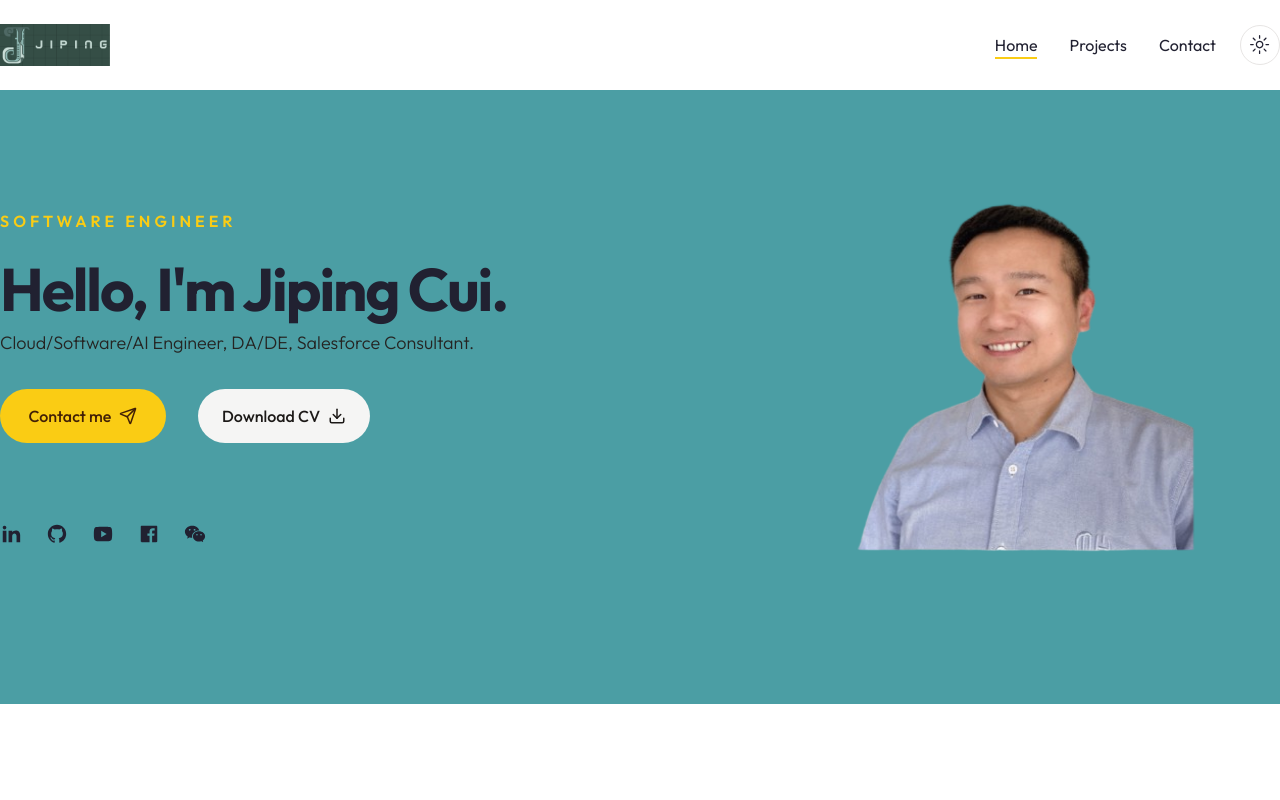
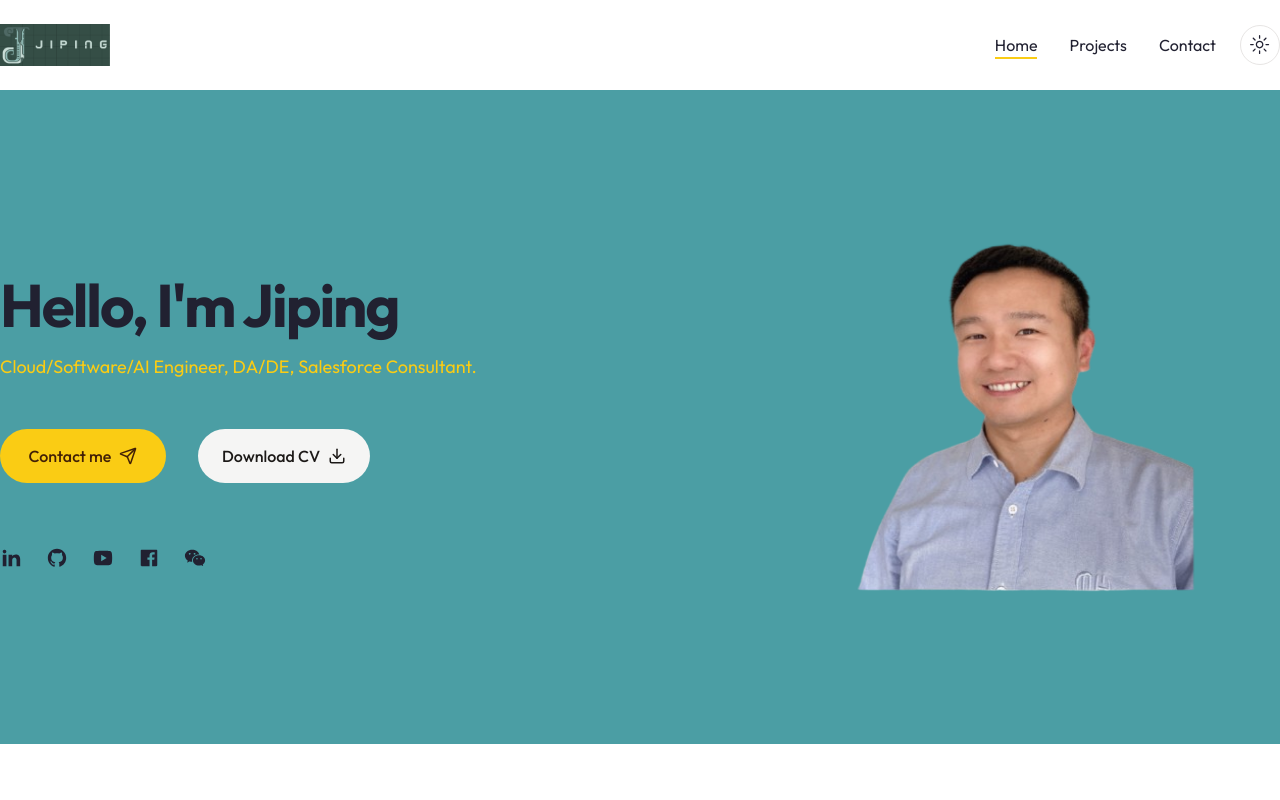
Before and after one commit to KChoi0720/MyWorld, a Next.js app: page / in a window 1280 px wide. Shown: the top 800 px of the page. Built offline with nearby package versions, Linux system fonts and the light colour scheme.

Commit message:
#adjust hero section and about gap

```diff
--- a/components/About.jsx
+++ b/components/About.jsx
@@ -166,7 +166,7 @@ const About = () => {
     };
 
     return (
-        <section className='xl:h-[860px] pb-12 xl:py-24'>
+        <section className='mt-20 xl:h-[860px] pb-12 xl:py-24'>
             <div className='container mx-auto'>
                 <h2 className='section-title mb-8 xl:mb-16 text-center mx-auto'>
                     About me
@@ -196,7 +196,7 @@ const About = () => {
                     {/* Education */}
                     <div className='flex-1'>
                         <h3 className='h3 mb-8 text-center font-bold xl:text-center border border-hidden rounded-2xl bg-primary text-black p-3 w-[280px]'>Education</h3>
-                        <div className='w-[300px] grid md:grid-cols-1 gap-y-8'>
+                        <div className='w-[280px] grid md:grid-cols-1 gap-y-8'>
                             <div className='flex flex-col gap-y-6'>
                                 {/* list */}
                                 <div className='flex flex-col gap-y-8'>
--- a/components/Hero.jsx
+++ b/components/Hero.jsx
@@ -19,22 +19,20 @@ import react from "react"
 
 const Hero = () => {
     return (
-        <section className="py-12 xl:py-24 min-h-[60vh] sm:min-h-[70vh] xl:pt-14 bg-hero bg-no-repeat
-  bg-bottom bg-cover dark:bg-none">
+        <section className="py-12 xl:py-24 xl:pt-18\9\8 bg-hero bg-no-repeat bg-bottom bg-cover dark:bg-none">
             <div className="container mx-auto">
                 <div className="flex justify-between gap-x-8">
                     {/* text */}
-                    <div className="flex max-w-[600px] flex-col justify-center mx-auto xl:mx-0
-            text-center xl:text-left">
-                        <div className="text-1xl uppercase font-semibold mb-4 text-primary tracking-[4px]">Software Engineer</div>
-                        <h1 className="h1">Hello, I'm Jiping Cui.</h1>
+                    <div className="flex max-w-[600px] flex-col justify-center mx-auto xl:mx-0 text-center xl:text-left">
+                        {/* <div className="text-1xl uppercase font-semibold mb-4 text-primary tracking-[4px]">Software Engineer</div> */}
+                        <h1 className="h1">Hello, I'm Jiping</h1>
 
-                        <p className="subtitle max-w-[490px] mx-auto xl:mx-0">
+                        <p className=" max-w-[490px] mx-auto xl:mx-0 xl:text-lg py-2 text-primary mb-10">
                             Cloud/Software/AI Engineer, DA/DE, Salesforce Consultant.
                         </p>
 
                         {/* buttons */}
-                        <div className="flex flex-col gap-y-3 md:flex-row gap-x-8 mx-auto xl:mx-0 mb-20">
+                        <div className="flex flex-col gap-y-3 md:flex-row gap-x-8 mx-auto xl:mx-0 mb-16">
                             <Link href='/contact'>
                                 <Button className='gap-x-2'>
                                     Contact me
```
